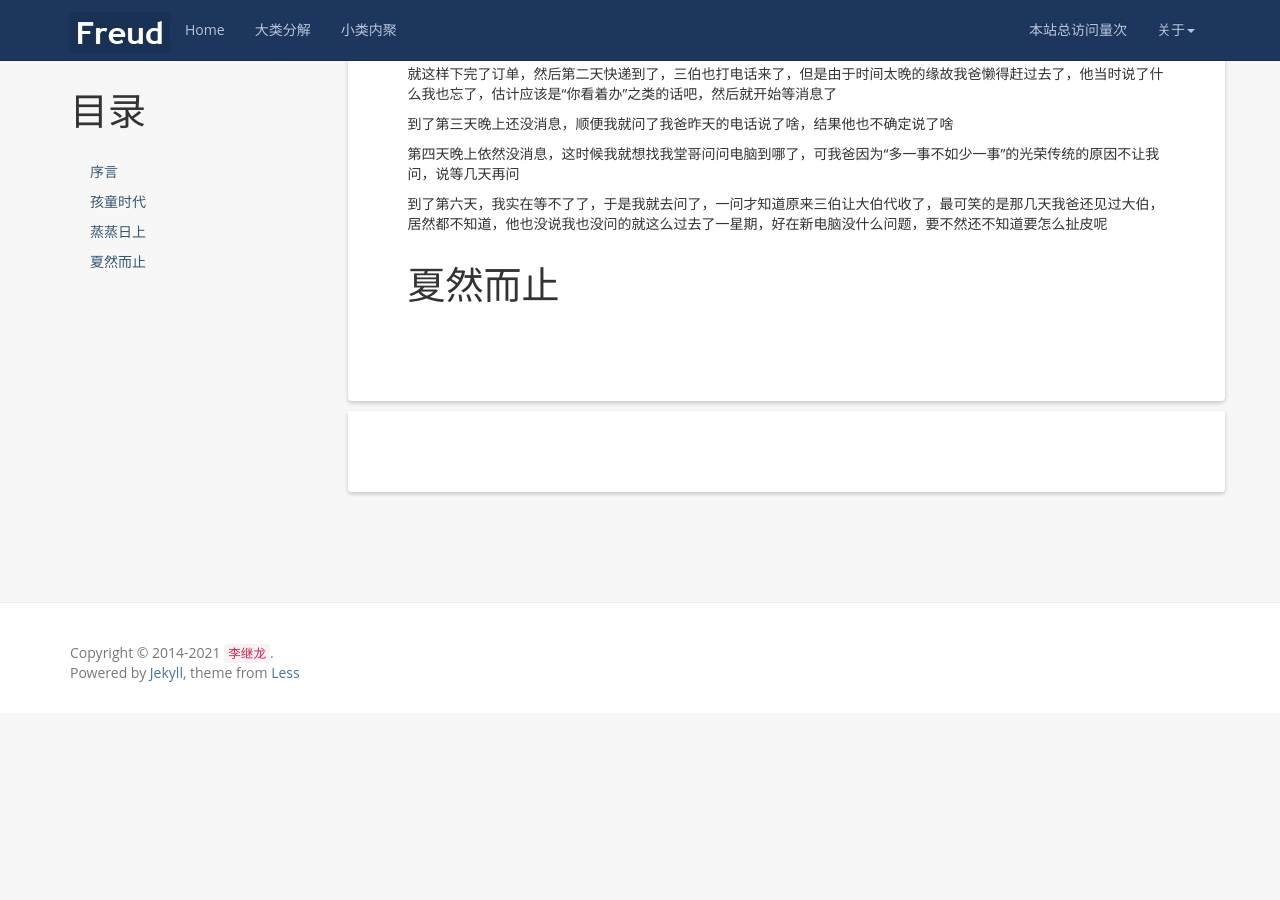
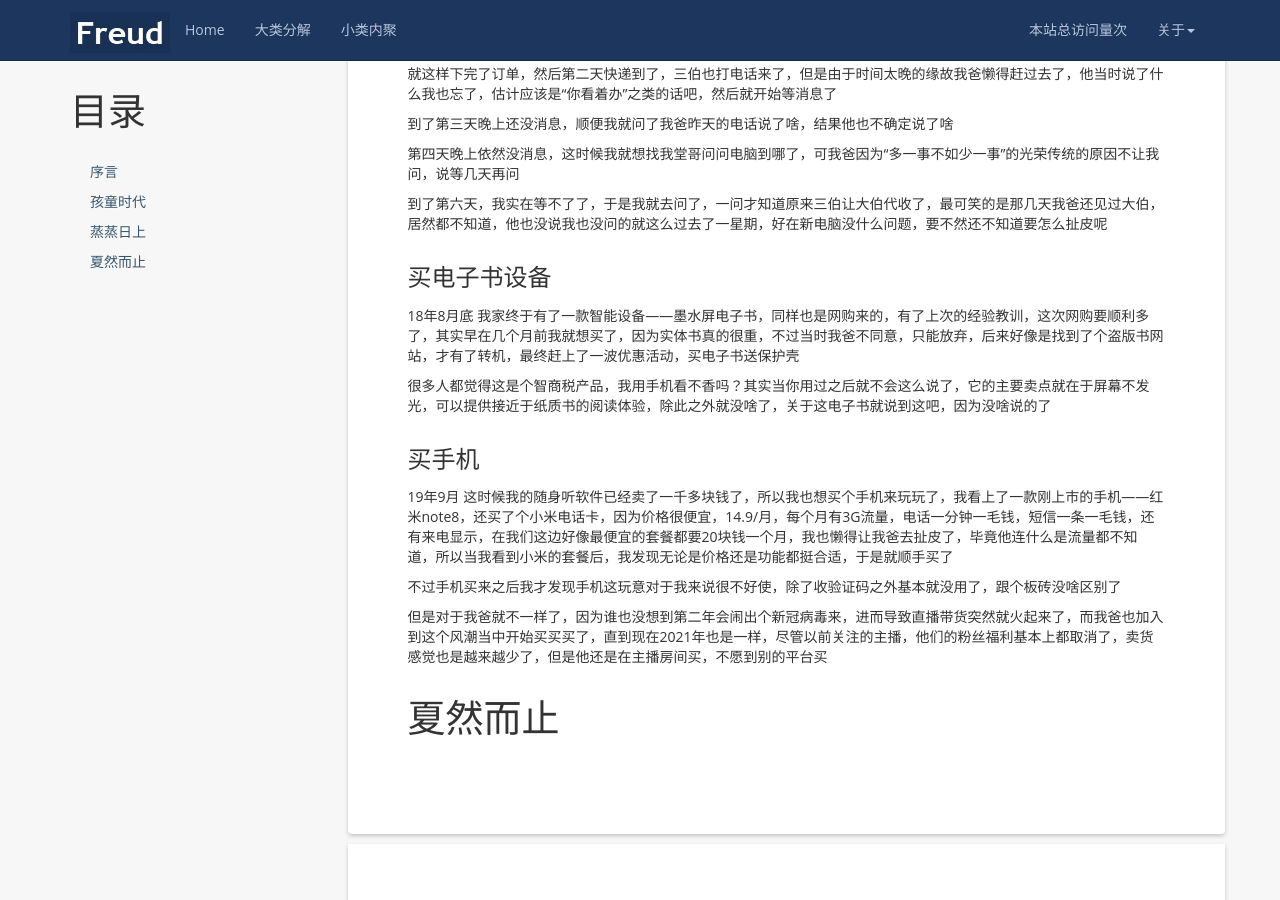
Before and after one commit to kljzndx/My-Blog, a Jekyll site: the page built from _posts/2021-07-07-autobiography.md, in a window 1280 px wide and 900 px high, scrolled down 4757 px. Built offline with Jekyll 4.4.1, drawn with Linux system fonts in a browser that asks for light colours; nearby versions of some CDN libraries; comment, search, counter and statistics services are not loaded; before the commit the page ends 5470 px from its top, so only the background shows below that.

Commit message:
同步编写进度

```diff
--- a/_posts/2021-07-07-autobiography.md
+++ b/_posts/2021-07-07-autobiography.md
@@ -190,4 +190,18 @@ tags: [自传]
 
 到了第六天，我实在等不了了，于是我就去问了，一问才知道原来三伯让大伯代收了，最可笑的是那几天我爸还见过大伯，居然都不知道，他也没说我也没问的就这么过去了一星期，好在新电脑没什么问题，要不然还不知道要怎么扯皮呢
 
+### 买电子书设备
+
+18年8月底 我家终于有了一款智能设备——墨水屏电子书，同样也是网购来的，有了上次的经验教训，这次网购要顺利多了，其实早在几个月前我就想买了，因为实体书真的很重，不过当时我爸不同意，只能放弃，后来好像是找到了个盗版书网站，才有了转机，最终赶上了一波优惠活动，买电子书送保护壳
+
+很多人都觉得这是个智商税产品，我用手机看不香吗？其实当你用过之后就不会这么说了，它的主要卖点就在于屏幕不发光，可以提供接近于纸质书的阅读体验，除此之外就没啥了，关于这电子书就说到这吧，因为没啥说的了
+
+### 买手机
+
+19年9月 这时候我的随身听软件已经卖了一千多块钱了，所以我也想买个手机来玩玩了，我看上了一款刚上市的手机——红米note8，还买了个小米电话卡，因为价格很便宜，14.9/月，每个月有3G流量，电话一分钟一毛钱，短信一条一毛钱，还有来电显示，在我们这边好像最便宜的套餐都要20块钱一个月，我也懒得让我爸去扯皮了，毕竟他连什么是流量都不知道，所以当我看到小米的套餐后，我发现无论是价格还是功能都挺合适，于是就顺手买了
+
+不过手机买来之后我才发现手机这玩意对于我来说很不好使，除了收验证码之外基本就没用了，跟个板砖没啥区别了
+
+但是对于我爸就不一样了，因为谁也没想到第二年会闹出个新冠病毒来，进而导致直播带货突然就火起来了，而我爸也加入到这个风潮当中开始买买买了，直到现在2021年也是一样，尽管以前关注的主播，他们的粉丝福利基本上都取消了，卖货感觉也是越来越少了，但是他还是在主播房间买，不愿到别的平台买
+
 # 夏然而止
```
